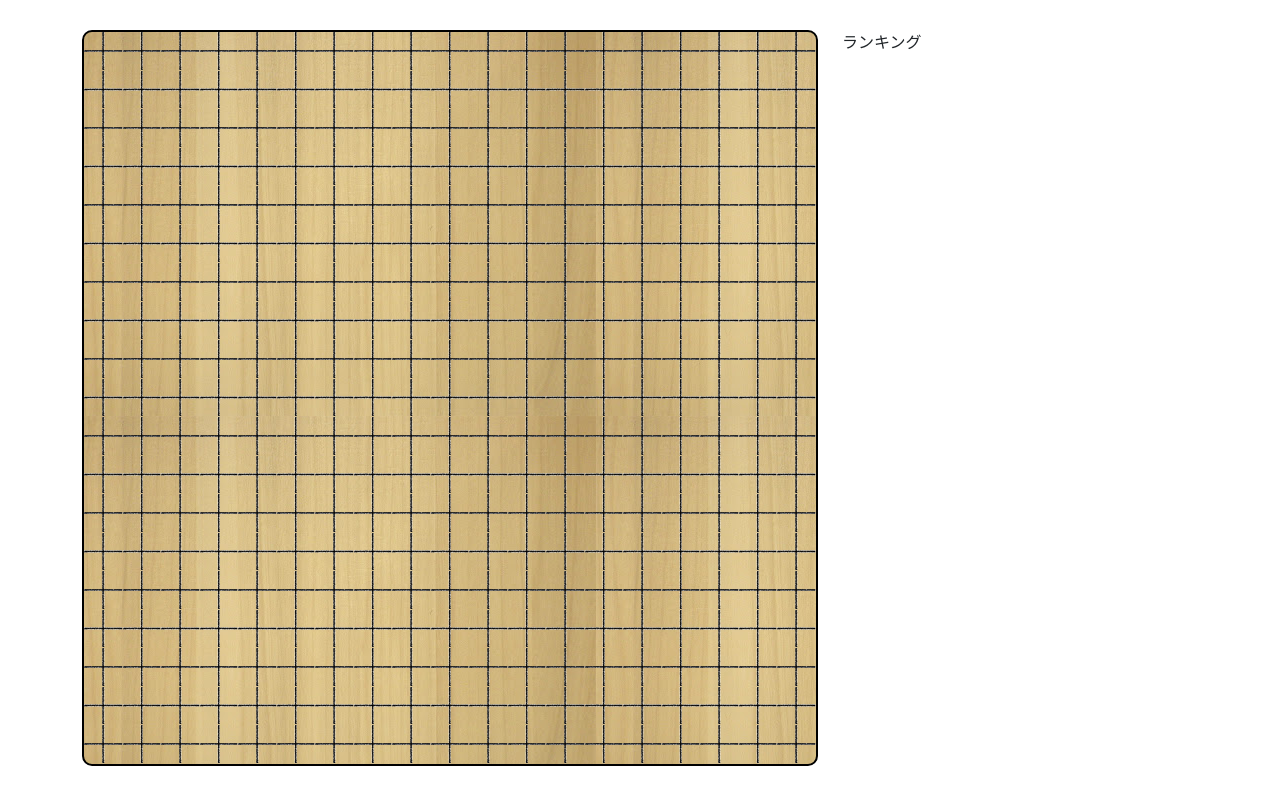
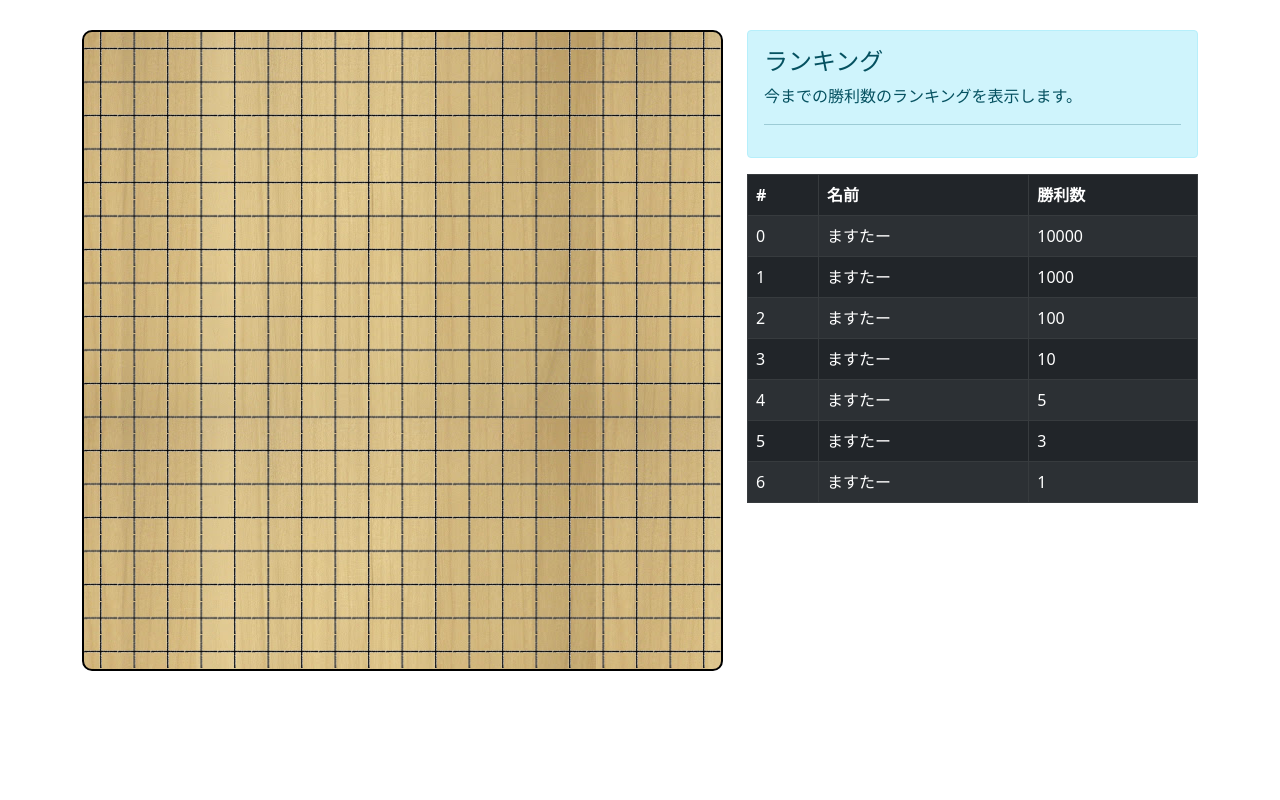
Before and after one commit to youngeek-0410/gomoku-app-front, a React (Create React App) app: page / in a window 1280 px wide. Built offline with nearby package versions, Linux system fonts and the light colour scheme.

Commit message:
update: ランキング部分デザイン実装

```diff
--- a/src/App.tsx
+++ b/src/App.tsx
@@ -12,10 +12,10 @@ const App = () => {
       <Container>
         <div className="us-m-30px">
           <Row>
-            <Col lg={8}>
+            <Col lg={7}>
               <Gomoku></Gomoku>
             </Col>
-            <Col lg={4}>
+            <Col lg={5}>
               <Ranking></Ranking>
             </Col>
           </Row>
--- a/src/components/gomoku/Square.tsx
+++ b/src/components/gomoku/Square.tsx
@@ -14,7 +14,7 @@ const Square = ({ isUserBlack, x, y }: SquareProps) => {
 
   const putPiece = () => {
     // 碁が置かれていない時のみ有効
-    if (img == gomokuDefault) {
+    if (img === gomokuDefault) {
       if (isUserBlack) {
         setImg(gomokuBlack);
       } else {
--- a/src/components/ranking/Ranking.tsx
+++ b/src/components/ranking/Ranking.tsx
@@ -1,10 +1,77 @@
 import React from 'react';
+import { Alert, Table } from 'react-bootstrap';
+
+type Rank = {
+  name: string;
+  score: number;
+};
+
+const ranks: Rank[] = [
+  {
+    name: "ますたー",
+    score: 10000,
+  },
+  {
+    name: "ますたー",
+    score: 1000,
+  },
+  {
+    name: "ますたー",
+    score: 100,
+  },
+  {
+    name: "ますたー",
+    score: 10,
+  },
+  {
+    name: "ますたー",
+    score: 5,
+  },
+  {
+    name: "ますたー",
+    score: 3,
+  },
+  {
+    name: "ますたー",
+    score: 1,
+  },
+];
 
 const Ranking = () => {
+  const RankingList: JSX.Element[] = [];
+  for(var i in ranks) {
+    RankingList.push(
+      <tr>
+        <td>{ i }</td>
+        <td>{ ranks[i].name }</td>
+        <td>{ ranks[i].score }</td>
+      </tr>
+    );
+  };
+
   return (
-    <div>
-    ランキング
-    </div>
+    <>
+      <Alert variant="info">
+        <Alert.Heading>ランキング</Alert.Heading>
+        <p>
+          今までの勝利数のランキングを表示します。
+        </p>
+        <hr/>
+      </Alert>
+    <Table striped bordered hover variant="dark">
+      <thead>
+        <tr>
+          <th>#</th>
+          <th>名前</th>
+          <th>勝利数</th>
+        </tr>
+      </thead>
+      <tbody>
+        { RankingList }
+      </tbody>
+    </Table>
+    </>
+
   )
 };
 
```
